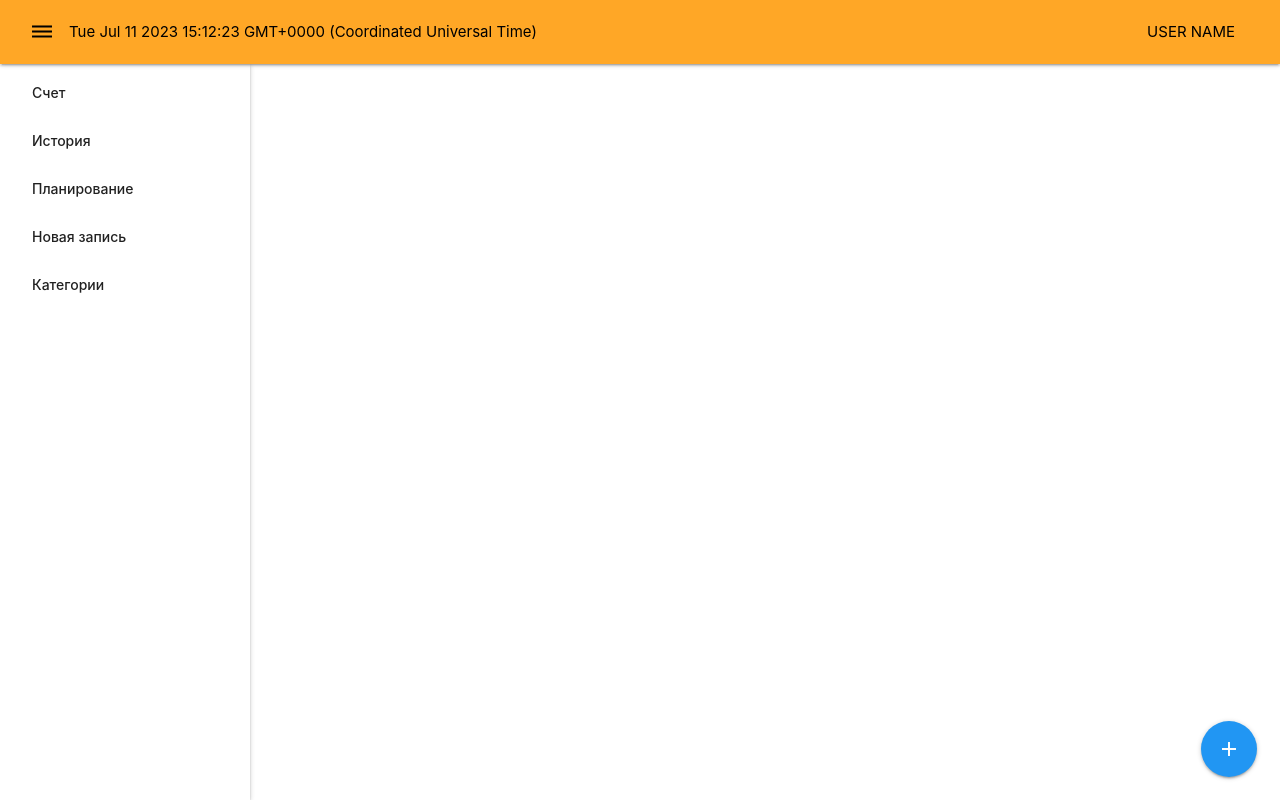
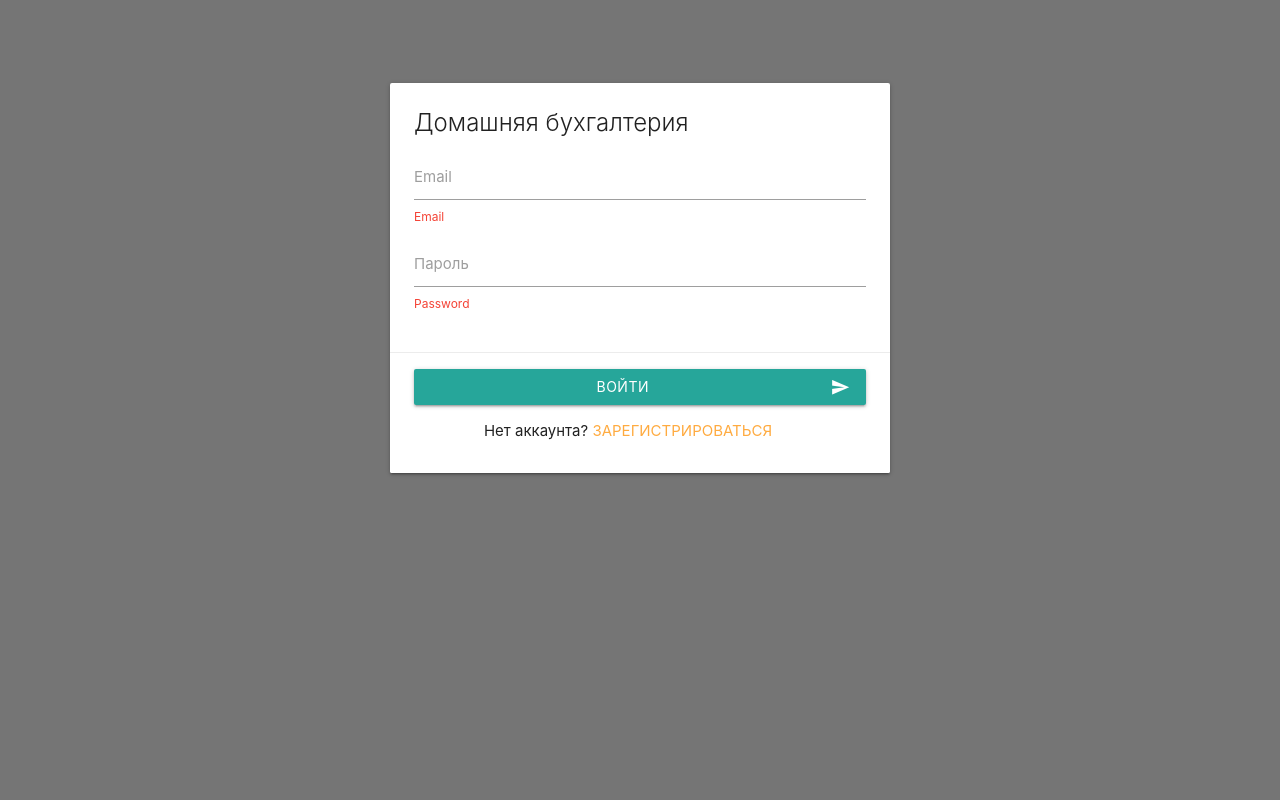
Before and after one commit to OvsyankinVI/Vue_CRM, a Vue app: page /plogin in a window 1280 px wide. Built offline with nearby package versions, Linux system fonts and the light colour scheme.

Commit message:
lesson_5

```diff
--- a/package.json
+++ b/package.json
@@ -8,6 +8,8 @@
     "lint": "vue-cli-service lint"
   },
   "dependencies": {
+    "@vuelidate/core": "^2.0.3",
+    "@vuelidate/validators": "^2.0.3",
     "core-js": "^3.8.3",
     "register-service-worker": "^1.7.2",
     "vue": "^3.2.13",
--- a/src/components/app/NavBar.vue
+++ b/src/components/app/NavBar.vue
@@ -5,7 +5,7 @@
         <a  href="#">
           <i class="material-icons black-text" @click="$emit('click-on')">dehaze</i>
         </a>
-        <span class="black-text">{{ date }}</span>
+        <span class="black-text">{{ formatDate (date) }}</span>
       </div>
 
       <ul class="right hide-on-small-and-down">
@@ -56,10 +56,9 @@ export default {
   beforeUnmount () {
     clearInterval(this.interval)
   },
-  filters: {
-    dateFilter: function (value) {
-      console.log(value)
-    }
+  methods: {
+    formatDate: d => d.toLocaleString('ru-RU').replace(',', ''),
+    formatDate1: d => d.toLocaleString('ru-RU').replace(',', '').slice(0, -8)
   }
 }
 </script>
--- a/src/filters/date.filter.js
+++ /dev/null
@@ -1,4 +0,0 @@
-export default function dateFilter (value, format = 'date') {
-  console.log(value)
-  return value
-}
--- a/src/main.js
+++ b/src/main.js
@@ -1,8 +1,8 @@
 import { createApp } from 'vue'
 import App from './App.vue'
-import './registerServiceWorker'
 import router from './router'
 import store from './store'
 import 'materialize-css/dist/js/materialize.min.js'
+import './registerServiceWorker'
 
 createApp(App).use(store).use(router).mount('#app')
--- a/src/router/index.js
+++ b/src/router/index.js
@@ -17,6 +17,12 @@ const routes = [
     name: 'login',
     meta: { layout: 'empty' },
     component: () => import('../views/app-login.vue')
+  },
+  {
+    path: '/plogin',
+    name: 'plogin',
+    meta: { layout: 'empty' },
+    component: () => import('../views/app-login-new.vue')
   },
   {
     path: '/register',
--- /dev/null
+++ b/src/views/app-login-new.vue
@@ -0,0 +1,81 @@
+<template>
+<form class="card auth-card">
+    <div class="card-content">
+    <span class="card-title">Домашняя бухгалтерия</span>
+    <div class="input-field">
+        <input
+        id="email"
+        type="text"
+        v-model.trim="email"
+        :class="{invalid:
+            (v$.email.$dirty && !v$.email.required) ||
+            (v$.email.$dirty && !v$.email.email)}"
+        />
+        <label for="email">Email</label>
+        <small class="helper-text invalid">Email</small>
+    </div>
+    <div class="input-field">
+        <input
+        id="password"
+        type="password"
+        v-model.trim='password'
+        :class='{
+            invalid:
+              (v$.password.$dirty && !v$.password.required) ||
+              (v$.password.$dirty && !v$.password.minLength),
+          }'
+           />
+        <label for="password">Пароль</label>
+        <small class="helper-text invalid">Password</small>
+    </div>
+    </div>
+    <div class="card-action">
+    <div>
+        <button class="btn waves-effect waves-light auth-submit" type="submit">
+        Войти
+        <i class="material-icons right">send</i>
+        </button>
+    </div>
+
+    <p class="center">
+        Нет аккаунта?
+        <router-link to="/register" href="/">Зарегистрироваться</router-link>
+    </p>
+    </div>
+</form>
+</template>
+
+<script>
+/* import { reactive } from 'vue' // or '@vue/composition-api' in Vue 2.x */
+import { useVuelidate } from '@vuelidate/core'
+import { email, required, minLength } from '@vuelidate/validators'
+
+export default {
+  name: 'app-login',
+  setup: () => {
+    return { v$: useVuelidate() }
+  },
+  data () {
+    return {
+      email: '',
+      password: ''
+    }
+  },
+  validations: {
+    email: { email, required },
+    password: { required, minLength: minLength(6) }
+  },
+  methods: {
+    submitHandler () {
+      if (this.v$.$invalid) {
+        this.v$.$touch()
+        return
+      }
+      this.$router.push('/')
+    }
+  }
+}
+</script>
+
+<style>
+</style>
--- a/src/views/app-login.vue
+++ b/src/views/app-login.vue
@@ -1,36 +1,109 @@
 <template>
-  <form class="card auth-card">
-    <div class="card-content">
-      <span class="card-title">Домашняя бухгалтерия</span>
-      <div class="input-field">
-        <input id="email" type="text" class="validate" />
-        <label for="email">Email</label>
-        <small class="helper-text invalid">Email</small>
+  <form class='card auth-card' @submit.prevent='submitHandler'>
+    <div class='card-content'>
+      <span class='card-title'>Домашняя бухгалтерия</span>
+      <div class='input-field'>
+        <input
+          id='email'
+          type='text'
+          v-model.trim='email'
+          :class='{
+            invalid:
+              (v$.email.$dirty && !v$.email.required) ||
+              (v$.email.$dirty && !v$.email.email),
+          }'
+        />
+        <label for='email'>Email</label>
+        <small
+          class='helper-text invalid'
+          v-for='error of v$.email.$errors'
+          :key='error.$uid'
+        >
+          {{ error.$message }}
+        </small>
       </div>
-      <div class="input-field">
-        <input id="password" type="password" class="validate" />
-        <label for="password">Пароль</label>
-        <small class="helper-text invalid">Password</small>
+
+      <div class='input-field'>
+        <input
+          id='password'
+          type='password'
+          v-model.trim='password'
+          :class='{
+            invalid:
+              (v$.password.$dirty && !v$.password.required) ||
+              (v$.password.$dirty && !v$.password.minLength),
+          }'
+        />
+        <label for='password'>Пароль</label>
+        <small
+          class='helper-text invalid'
+          v-for='error of v$.password.$errors'
+          :key='error.$uid'
+        >
+          {{ error.$message }}
+        </small>
       </div>
     </div>
-    <div class="card-action">
+    <div class='card-action'>
       <div>
-        <button class="btn waves-effect waves-light auth-submit" type="submit">
+        <button class='btn waves-effect waves-light auth-submit' type='submit'>
           Войти
-          <i class="material-icons right">send</i>
+          <i class='material-icons right'>send</i>
         </button>
       </div>
 
-      <p class="center">
+      <p class='center'>
         Нет аккаунта?
-        <router-link to="/register" href="/">Зарегистрироваться</router-link>
+        <router-link to='/register'>Зарегистрироваться</router-link>
       </p>
     </div>
   </form>
 </template>
 
 <script>
+import { useVuelidate } from '@vuelidate/core'
+import { email, required, minLength, helpers } from '@vuelidate/validators'
+
+export default {
+  setup: () => {
+    return { v$: useVuelidate() }
+  },
+  data: () => ({
+    email: '',
+    password: ''
+  }),
+  validations: {
+    email: {
+      email: helpers.withMessage('Введите корректный Email', email),
+      required: helpers.withMessage(
+        'Поле Email не должно быть пустым',
+        required
+      )
+    },
+    password: {
+      required: helpers.withMessage('Введите пароль', required),
+      minLength: helpers.withMessage(
+        ({ $params, $model }) =>
+        `Пароль должен быть ${$params.min} символов. Сейчас он  ${$model.length}`,
+        minLength(6)
+      )
+    }
+  },
+  methods: {
+    submitHandler () {
+      console.log(this.v$)
+      if (this.v$.$invalid) {
+        this.v$.$touch()
+        return
+      }
+      const formData = {
+        email: this.email,
+        password: this.password
+      }
+
+      console.log(formData)
+      this.$router.push('/')
+    }
+  }
+}
 </script>
-
-<style>
-</style>
```
Also changed, not shown: 1 other file (tests, documents, lock files or other folders).
